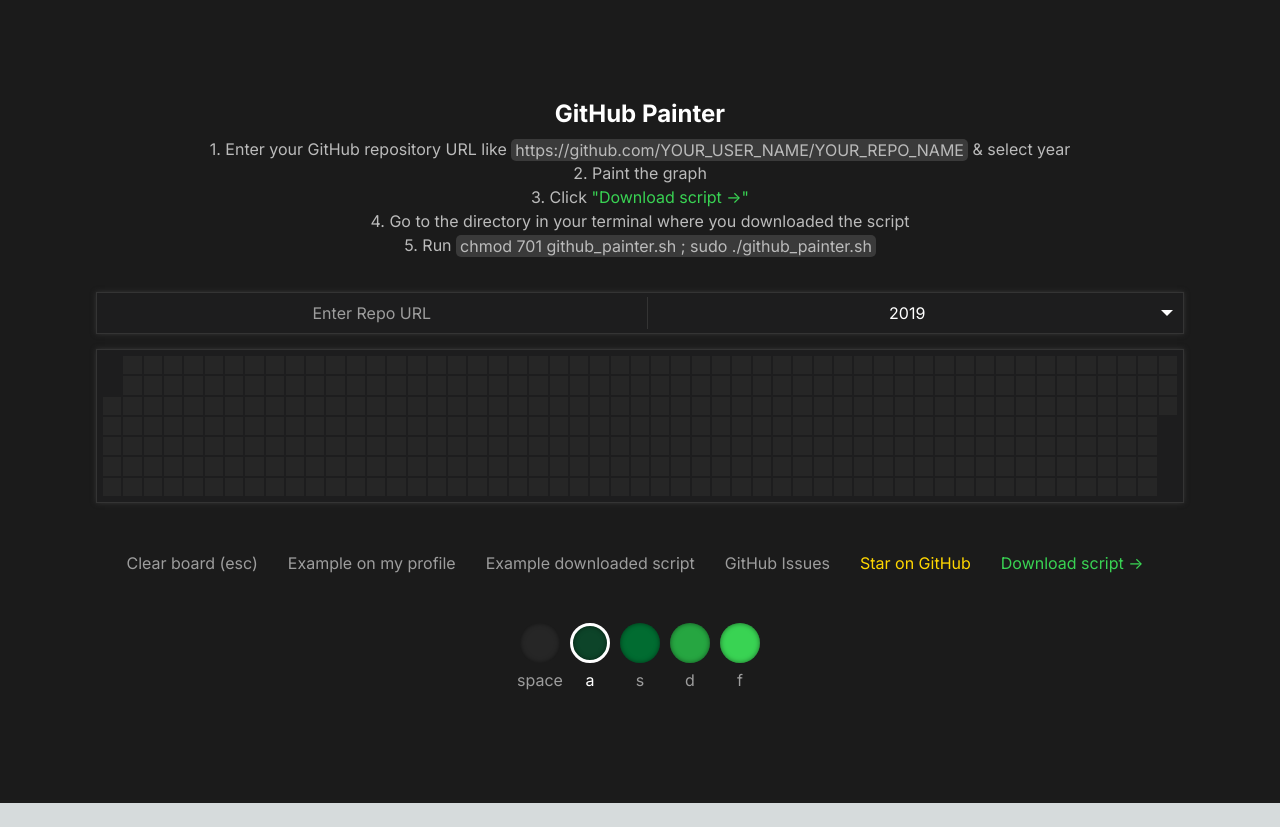
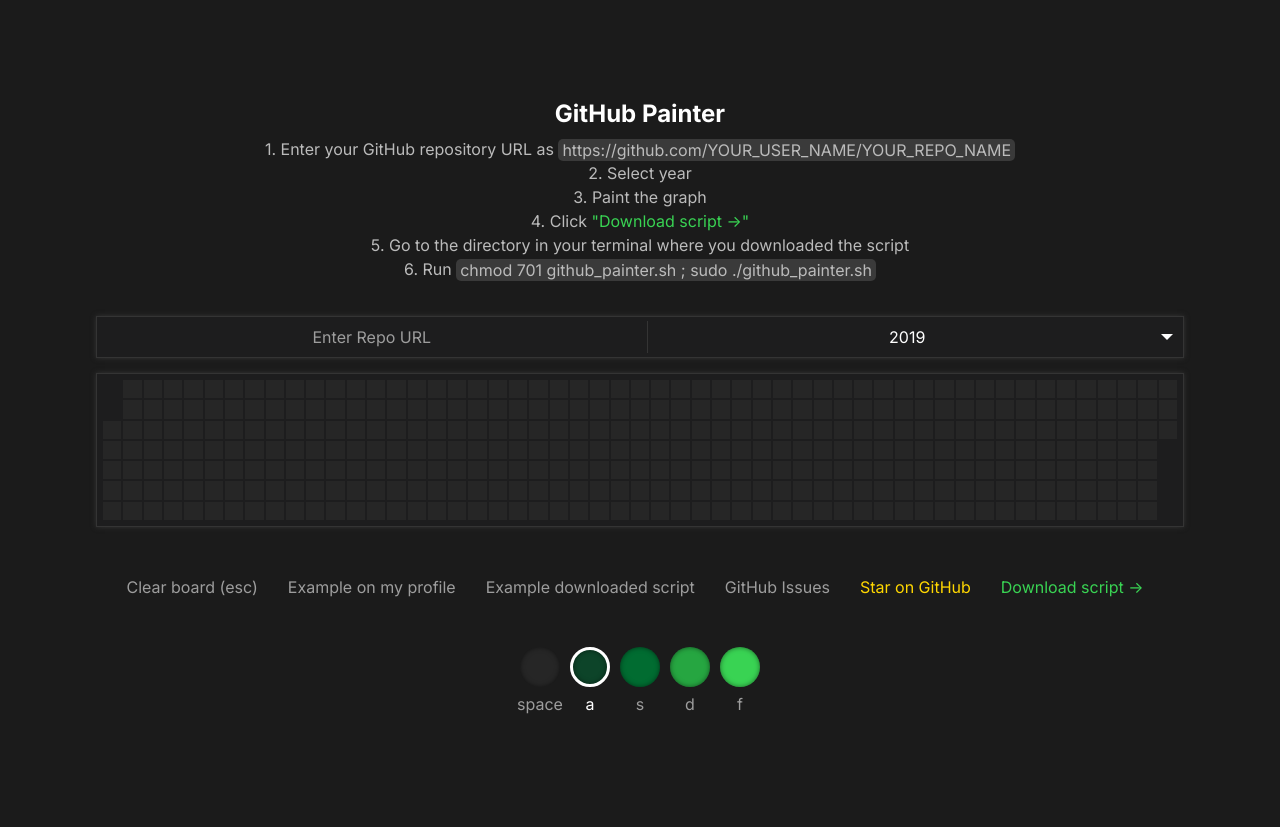
Before and after one commit to mattrltrent/github_painter, a Next.js app: page / in a window 1280 px wide. Before the commit the page ends 803 px from the top, so only its background shows below. Built offline with nearby package versions, Linux system fonts and the light colour scheme.

Commit message:
feat: polishing ui

```diff
--- a/src/app/components/Title.js
+++ b/src/app/components/Title.js
@@ -23,12 +23,12 @@
       {/* <h2 className={styles.subtitle}><a className={styles.star} target='_blank' href='https://github.com/mattrltrent/github_painter'>Starring ⭐️</a> the project on GitHub means the world to me. Built in one evening! 🌌 */}
       {/* </h2> */}
       <ol className={[styles.bottomPadding].join(" ")}>
-        <li className={styles.light}>1. Enter your GitHub repository URL like <span className={styles.code2}>https://github.com/YOUR_USER_NAME/YOUR_REPO_NAME</span> &#38; select year</li>
-
-        <li className={styles.light}>2. Paint the graph</li>
-        <li className={styles.light}>3. Click <span className={styles.highlight}>&quot;Download script -&gt;&quot;</span></li>
-        <li className={styles.light}>4. Go to the directory in your terminal where you downloaded the script</li>
-        <li className={styles.light}>5. Run <span className={styles.code}>chmod 701 github_painter.sh ; sudo ./github_painter.sh</span></li>
+        <li className={styles.light}>1. Enter your GitHub repository URL as <span className={styles.code}>https://github.com/YOUR_USER_NAME/YOUR_REPO_NAME</span></li>
+        <li className={styles.light}>2. Select year</li>
+        <li className={styles.light}>3. Paint the graph</li>
+        <li className={styles.light}>4. Click <span className={styles.highlight}>&quot;Download script -&gt;&quot;</span></li>
+        <li className={styles.light}>5. Go to the directory in your terminal where you downloaded the script</li>
+        <li className={styles.light}>6. Run <span className={styles.code}>chmod 701 github_painter.sh ; sudo ./github_painter.sh</span></li>
       </ol>
     </>
   );
--- a/src/app/styles/PaletteSelector.module.css
+++ b/src/app/styles/PaletteSelector.module.css
@@ -24,6 +24,7 @@
 
 .between {
   margin-left: 30px !important;
+  margin-top: 10px !important;
 }
 
 .paletteSelector {
--- a/src/app/styles/Title.module.css
+++ b/src/app/styles/Title.module.css
@@ -25,7 +25,7 @@
 }
 
 .light {
-color: #bbbbbb;
+  color: #bbbbbb;
 }
 
 .bottomPadding {
@@ -45,7 +45,6 @@
 
 .code {
 font-family: 'inter', sans-serif;
-font-size: 11px;
 color: #bbbbbb;
 background-color: #3a3a3a;
 padding-left: 4px;
@@ -54,23 +53,6 @@
 padding-bottom: 1.5px;
 border-radius: 5px;
 margin-bottom: 20px;
+/* wrap even if it's in the middle of a word */
+word-break: break-all;
 }
-
-.code2 {
-font-family: 'inter', sans-serif;
-font-size: 10px;
-color: #bbbbbb;
-background-color: #3a3a3a;
-padding-left: 4px;
-padding-right: 4px;
-padding-top: .5px;
-padding-bottom: 1.5px;
-border-radius: 5px;
-margin-bottom: 20px;
-}
-
-@media (min-width: 768px) {
-.code2,.code{
-  font-size: 16px;
-}
-}
```
